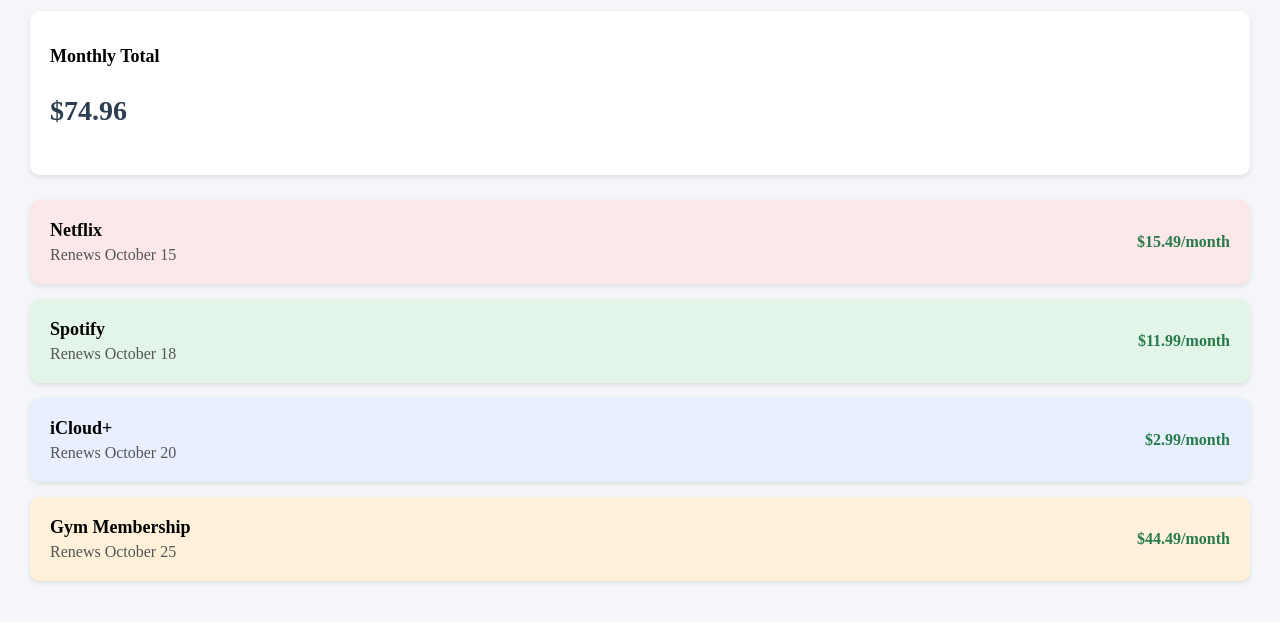
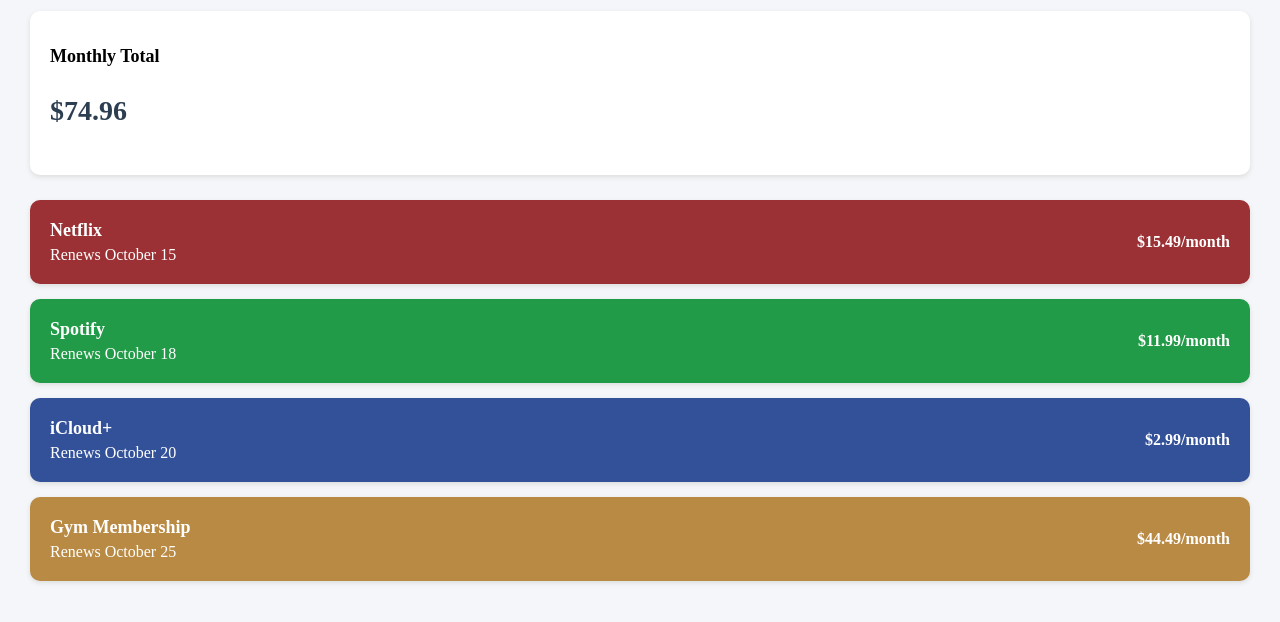
Before and after one commit to Laurence890/cash-cache, a Flask app: page /subscriptions in a window 1280 px wide. Shown: the part 178-800 px from the top of the page. Run offline with Flask 3, Linux system fonts and the light colour scheme; the visitor is signed in with stand-in values (Sample User, id 1).

Commit message:
changed the text and background colors of the subscriptions card

```diff
--- a/static/style.css
+++ b/static/style.css
@@ -162,19 +162,41 @@ p {
 }
 
 .netflix-card {
-    background-color: #fce8e8;
+    background-color: #9b3134;
 }
 
 .spotify-card {
-    background-color: #e2f5e8;
+    background-color: #229b48;
 }
 
 .icloud-card {
-    background-color: #e8efff;
+    background-color: #335199;
 }
 
 .gym-card {
-    background-color: #fff0d9;
+    background-color: #b98a44;
+}
+
+.netflix-card,
+.spotify-card,
+.icloud-card,
+.gym-card {
+    color: white;
+}
+
+.netflix-card p,
+.spotify-card p,
+.icloud-card p,
+.gym-card p,
+.netflix-card h2,
+.spotify-card h2,
+.icloud-card h2,
+.gym-card h2 {
+    color: white;
+}
+
+.subscription-card strong {
+    color: #ffffff;
 }
 
 .budget-summary {
--- a/templates/dashboard.html
+++ b/templates/dashboard.html
@@ -35,19 +35,19 @@
 
     <div class="leaderboard-row">
         <span>🥇 1</span>
-        <span>(user)</span>
+        <span>Laurence</span>
         <strong>1,250 pts</strong>
     </div>
 
     <div class="leaderboard-row">
         <span>🥈 2</span>
-        <span>(user)</span>
+        <span>Adam</span>
         <strong>980 pts</strong>
     </div>
 
     <div class="leaderboard-row">
         <span>🥉 3</span>
-        <span>(user)</span>
+        <span>Michael</span>
         <strong>875 pts</strong>
     </div>
 </div>
--- a/templates/subscriptions.html
+++ b/templates/subscriptions.html
@@ -1,4 +1,3 @@
-
 {% extends "base.html" %}
 
 {% block title %}My Subscriptions | Ca$h Cache{% endblock %}
```
